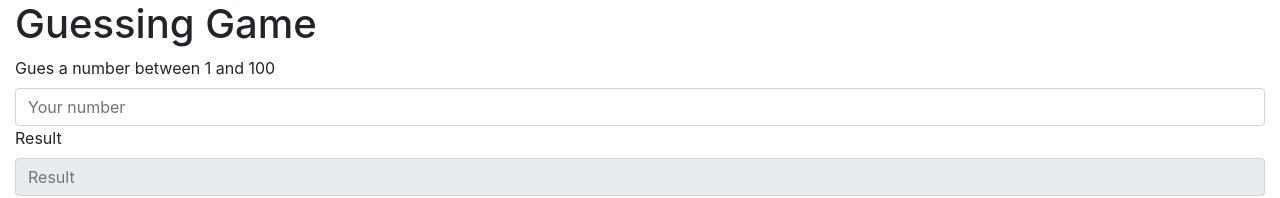
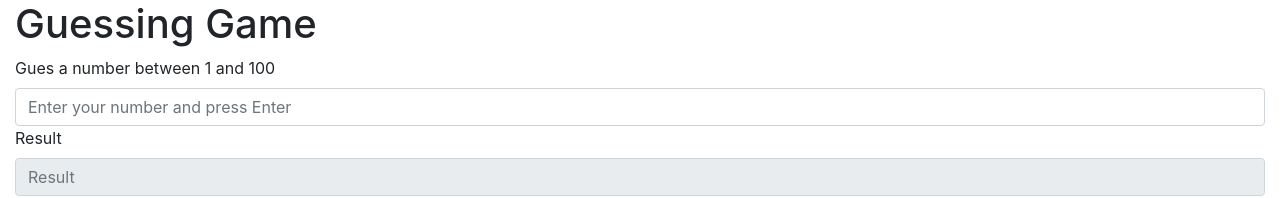
Before and after one commit to nefcheff/02guessingGame, a plain HTML site: page frontend/index.html in a window 1280 px wide. Shown: the top 198 px of the page. Drawn offline with nearby package versions, Linux system fonts and the light colour scheme.

Commit message:
adjusted Frontend

```diff
--- a/frontend/index.html
+++ b/frontend/index.html
@@ -25,7 +25,7 @@
             <div class="form-group">
                 <label for="exampleFormControlInput1">Gues a number between 1 and 100</label>
                 <input type="text" onkeyup="inputChanged(event);" class="form-control" id="numberInput"
-                    placeholder="Your number">
+                    placeholder="Enter your number and press Enter">
                 <label for="result">Result</label>
                 <input type="text" class="form-control" id="result"
                     placeholder="Result" disabled>
```
